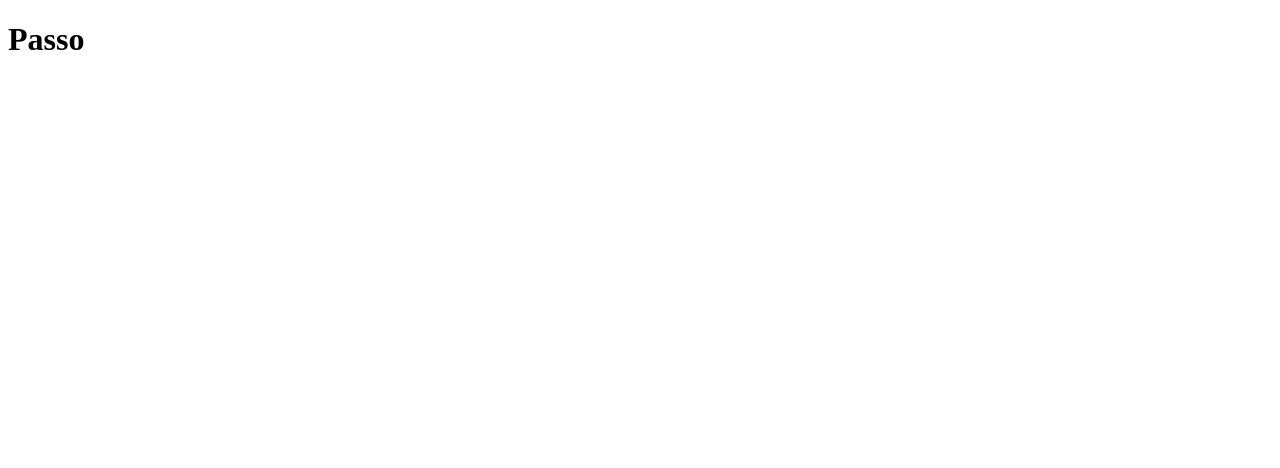
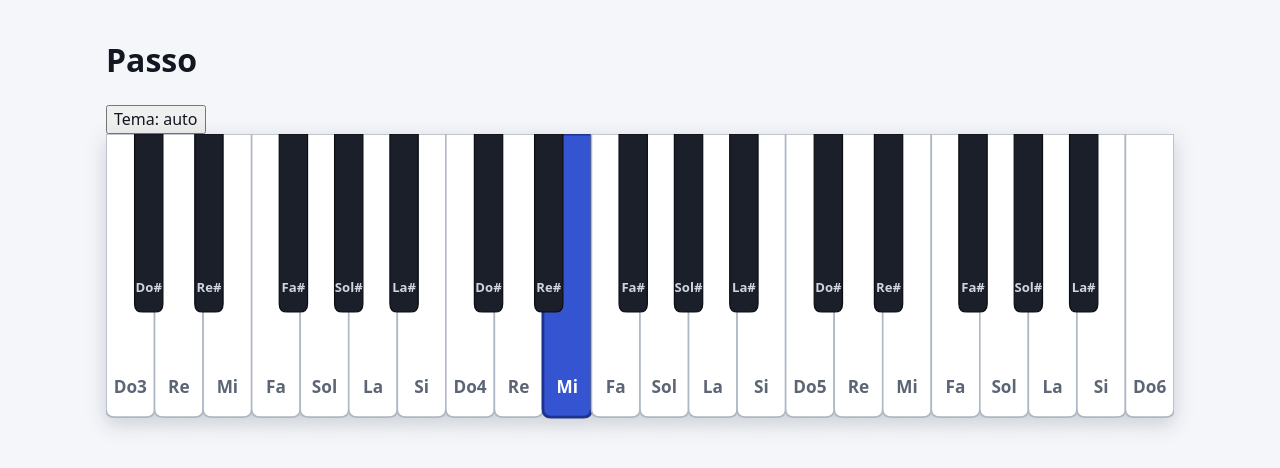
Before and after one commit to KevinHGitCode/Passo, a React (Vite) app: page / in a window 1280 px wide. Shown: the top 468 px of the page. Built offline with nearby package versions, Linux system fonts and the light colour scheme.

Commit message:
feat: la pantalla muestra el teclado y carga los estilos globales

```diff
--- a/src/main.tsx
+++ b/src/main.tsx
@@ -1,6 +1,8 @@
 import { StrictMode } from 'react';
 import { createRoot } from 'react-dom/client';
 import { App } from '@/ui/App';
+import '@/ui/styles/tokens.css';
+import '@/ui/styles/base.css';
 
 const root = document.getElementById('root');
 if (!root) throw new Error('Falta el elemento #root');
--- a/src/ui/App.tsx
+++ b/src/ui/App.tsx
@@ -1,3 +1,33 @@
+import { noteName, pitchName } from '@/core/domain/note';
+import type { Midi } from '@/core/domain/note';
+import { PianoKeyboard } from './keyboard/piano-keyboard';
+import type { KeyVisual } from './keyboard/piano-keyboard';
+import { useTheme } from './theme/use-theme';
+
+const RANGE_FROM = 48; // Do3
+const RANGE_TO = 84; // Do6
+
+const DEMO: ReadonlyMap<Midi, KeyVisual> = new Map([[64, { target: true }]]);
+
+function label(midi: Midi): string {
+  return midi % 12 === 0 ? noteName(midi, 'latina') : pitchName(midi, 'latina');
+}
+
 export function App() {
-  return <h1>Passo</h1>;
+  const [theme, cycleTheme] = useTheme();
+  return (
+    <main style={{ maxWidth: 1100, margin: '0 auto', padding: 16 }}>
+      <h1>Passo</h1>
+      <button type="button" onClick={cycleTheme}>
+        Tema: {theme}
+      </button>
+      <PianoKeyboard
+        from={RANGE_FROM}
+        to={RANGE_TO}
+        visuals={DEMO}
+        labelFor={label}
+        ariaLabel="Teclado de piano de Do3 a Do6"
+      />
+    </main>
+  );
 }
```
